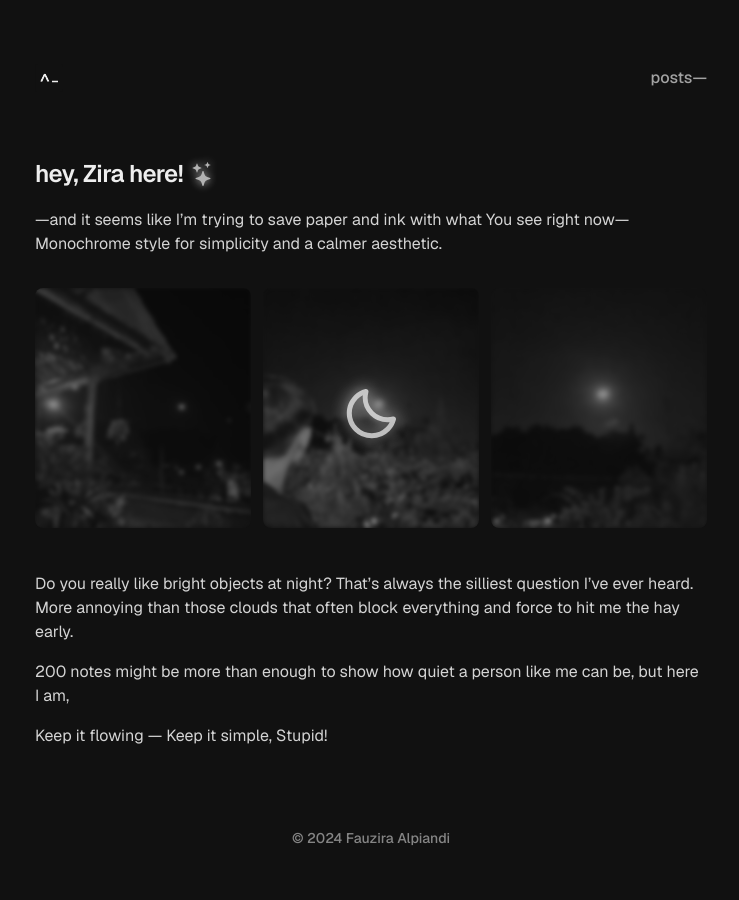
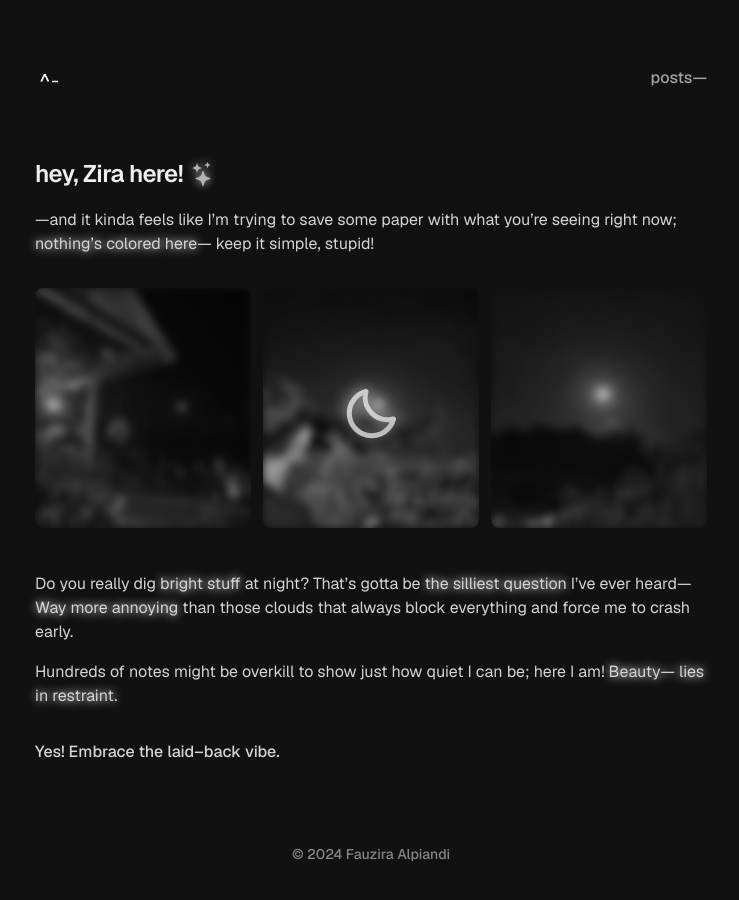
Before and after one commit to fauziralpiandi/zira.my.id, a Next.js app: page / in a window 1280 px wide. Shown: the top 900 px of the page, without its empty margins (269-1008 px from the left). Built offline with nearby package versions, Linux system fonts and the light colour scheme.

Commit message:
patch–3 (#6)

```diff
--- a/app/page.tsx
+++ b/app/page.tsx
@@ -1,5 +1,5 @@
 import React from 'react'
-import Image from 'next/image'
+import Image, { StaticImageData } from 'next/image'
 import { BsStars } from 'react-icons/bs'
 import { BiMoon } from 'react-icons/bi'
 import one from 'public/imgs/one.webp'
@@ -7,7 +7,6 @@ import two from 'public/imgs/two.webp'
 import three from 'public/imgs/three.webp'
 
 // TextBlock component for rendering styled text paragraphs
-// Perfect for when you want to say a lot but don’t want to overwhelm with too many words.
 const TextBlock: React.FC<{ children: React.ReactNode }> = ({
   children,
 }) => (
@@ -17,28 +16,23 @@ const TextBlock: React.FC<{ children: React.ReactNode }> = ({
 )
 
 // Props interface for ImageComponent
-// Because every image deserves a proper introduction!
 interface ImageComponentProps {
   alt: string
-  src: string
-  blurDataURL?: string
+  src: string | StaticImageData
   className?: string
 }
 
 // ImageComponent displays an image with a caption and hover effects
-// Think of it as the VIP section for your images—fancy and eye-catching!
 const ImageComponent: React.FC<ImageComponentProps> = React.memo(
-  ({ alt, src, blurDataURL, className = '' }) => (
+  ({ alt, src, className = '' }) => (
     <div
-      className={`relative h-30 md:h-60 overflow-hidden rounded-lg grayscale opacity-50 ${className}`}
+      className={`relative h-30 md:h-60 overflow-hidden rounded-lg grayscale ${className}`}
     >
       <Image
         fill
         alt={alt}
         src={src}
-        placeholder="blur"
-        blurDataURL={blurDataURL}
-        className="object-cover blur-[2px]"
+        className="object-cover blur-sm opacity-75"
         sizes="(max-width: 768px) 213px, 33vw"
         priority
       />
@@ -48,22 +42,27 @@ const ImageComponent: React.FC<ImageComponentProps> = React.memo(
 
 ImageComponent.displayName = 'ImageComponent'
 
+// KeyWord, rendering text with drop shadow effect
+const KeyWord: React.FC<{ text: string }> = ({ text }) => (
+  <span style={{ filter: 'drop-shadow(0 0 5px white)' }}>{text}</span>
+)
+
 // Home component representing the main content of the page
-// The place where magic happens and dreams become pixels!
-export default function Home() {
+const Home: React.FC = () => {
+  const images = [
+    { alt: 'Moon', src: one.src },
+    {
+      alt: 'Moon',
+      src: two.src,
+      className: 'row-span-2 h-60',
+    },
+    { alt: 'Moon', src: three.src },
+  ]
+
   return (
     <section>
       <div className="animate-in mb-20">
-        <h1
-          className={`
-          flex
-          items-center
-          gap-2
-          text-2xl
-          font-semibold
-          tracking-tight
-        `}
-        >
+        <h1 className="flex items-center gap-2 text-2xl font-semibold tracking-tight">
           hey, Zira here!{' '}
           <BsStars
             className="inline animate-pulse"
@@ -72,66 +71,53 @@ export default function Home() {
         </h1>
 
         <TextBlock>
-          &mdash;and it seems like I&rsquo;m trying to save paper and ink
-          with what You see right now&mdash; Monochrome style for
-          simplicity and a calmer aesthetic.
+          &mdash;and it kinda feels like I&rsquo;m trying to save some
+          paper with what you&rsquo;re seeing right now;{' '}
+          <KeyWord text="nothing&rsquo;s colored here" />
+          &mdash; keep it simple, stupid!
         </TextBlock>
 
         <div className="relative my-8">
-          <div
-            className={`
-            grid
-            grid-cols-2
-            md:grid-cols-3
-            gap-3
-          `}
-          >
-            {[
-              {
-                alt: 'First',
-                src: one.src,
-                blurDataURL: one.blurDataURL,
-              },
-              {
-                alt: 'Second',
-                src: two.src,
-                blurDataURL: two.blurDataURL,
-                className: 'row-span-2 h-60', // Making this image taller and the star of the show!
-              },
-              {
-                alt: 'Third',
-                src: three.src,
-                blurDataURL: three.blurDataURL,
-              },
-            ].map(({ alt, src, blurDataURL, className }) => (
-              <ImageComponent
-                key={alt}
-                alt={alt}
-                src={src}
-                blurDataURL={blurDataURL}
-                className={className}
-              />
-            ))}
-          </div>
-
-          {/* Moon <3 */}
+          {/* Moon icon */}
           <div className="absolute inset-0 flex items-center justify-center z-10">
             <BiMoon
               className="text-white text-8xl animate-pulse"
               style={{ filter: 'drop-shadow(0 0 7.5px white)' }}
             />
           </div>
+          {/* Grid Images */}
+          <div className="grid grid-cols-2 md:grid-cols-3 gap-3">
+            {images.map(({ alt, src, className }) => (
+              <ImageComponent
+                key={alt}
+                alt={alt}
+                src={src}
+                className={className}
+              />
+            ))}
+          </div>
         </div>
 
-        {/* Descriptive text paragraphs */}
-        {[
-          `Do you really like bright objects at night? That\u2019s always the silliest question I\u2019ve ever heard. More annoying than those clouds that often block everything and force to hit me the hay early.`,
-          `200 notes might be more than enough to show how quiet a person like me can be, but here I am,`,
-          `Keep it flowing \u2014 Keep it simple, Stupid!`,
-        ].map((text, index) => (
-          <TextBlock key={index}>{text}</TextBlock>
-        ))}
+        <TextBlock>
+          Do you really dig <KeyWord text="bright stuff" /> at night?
+          That&rsquo;s gotta be <KeyWord text="the silliest question" />{' '}
+          I&rsquo;ve ever heard&mdash; <KeyWord text="Way more annoying" />{' '}
+          than those clouds that always block everything and force me to
+          crash early.
+        </TextBlock>
+
+        <TextBlock>
+          Hundreds of notes might be overkill to show just how quiet I can
+          be; here I am!{' '}
+          <KeyWord text="Beauty&mdash; lies in restraint." />
+        </TextBlock>
+
+        <div className="mt-8 font-medium">
+          <TextBlock>Yes! Embrace the laid–back vibe.</TextBlock>
+        </div>
       </div>
     </section>
   )
 }
+
+export default Home
--- a/app/utils/constant.ts
+++ b/app/utils/constant.ts
@@ -16,7 +16,7 @@ export const site: Site = {
   baseUrl: 'https://zira.my.id',
   author: 'Fauzira Alpiandi',
   title: 'Fauzira Alpiandi',
-  desc: 'Do you really like bright objects at night? That\u2019s always the silliest question I\u2019ve ever heard. More annoying than those clouds that often block everything and force to hit me the hay early.',
+  desc: '\u2014and it kinda feels like I\u2019m trying to save some paper with what you\u2019re seeing right now; nothing\u2019s colored here\u2014 keep it simple, stupid!',
   locale: 'en-US',
   timeZone: 'Asia/Jakarta',
   verify: 'xuMdCxKom7IZ2YwCTzVJli3Sp_bvt-nofj8Q1iBjPf0',
```
